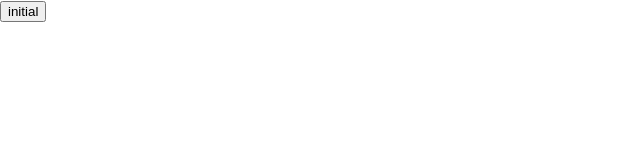
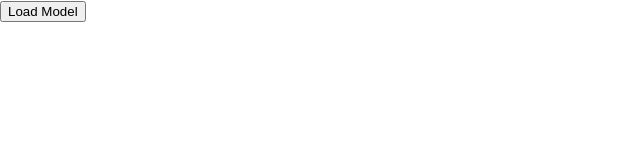
Before and after one commit to audrey-audrey/furiend, a React (Create React App) app: page / in a window 1280 px wide. Shown: the top 160 px of the page, without its empty margins (0-640 px from the left). Built offline with nearby package versions, Linux system fonts and the light colour scheme.

Commit message:
add button props

```diff
--- a/src/App.js
+++ b/src/App.js
@@ -17,10 +17,20 @@ const reducer = (currentState, event) => stateMachine.states[currentState].on[ev
 
 function App() {
   const [state, dispatch] = useReducer(reducer, stateMachine.initial);
+  const next = () => dispatch('next')
+
+  const buttonProps = {
+    initial: { text: 'Load Model', action: () => {} },
+    loadingModel: { text: 'Loading Model', action: () => {} },
+    awaitingUpload: { text: 'Upload Photo', action: () => {} },
+    ready: { text: 'Identify', action: () => {} },
+    classifying: { text: 'Identifying', action: () => {} },
+    complete: { text: 'Reset', action: () => {} }
+  }
 
   return (
     <div>
-      <button onClick={() => dispatch('next')}>{state}</button>
+      <button onClick={buttonProps[state].action}>{buttonProps[state].text}</button>
     </div>
   );
 }
```
